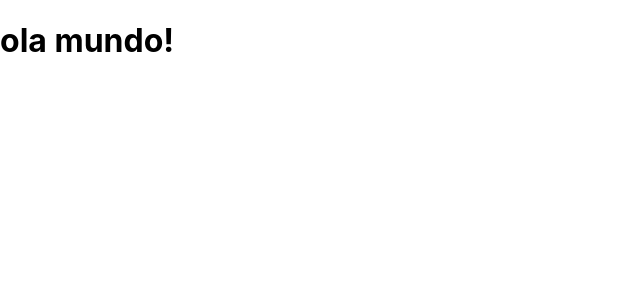
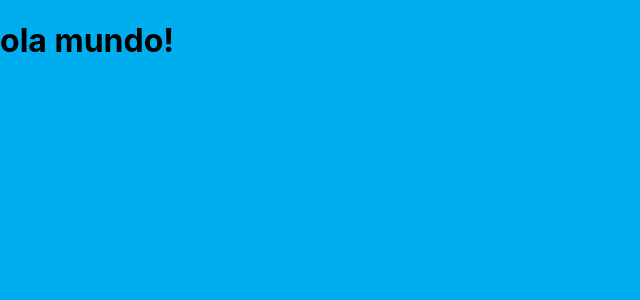
Before and after one commit to ThalysonOliveira/Cron-metro, a React (Create React App) app: page / in a window 1280 px wide. Shown: the top 300 px of the page, without its empty margins (0-640 px from the left). Built offline with nearby package versions, Linux system fonts and the light colour scheme.

Commit message:
Criado background-color

```diff
--- a/src/styles/index.css
+++ b/src/styles/index.css
@@ -5,6 +5,7 @@ body {
     sans-serif;
   -webkit-font-smoothing: antialiased;
   -moz-osx-font-smoothing: grayscale;
+  background-color: #00aeef;
 }
 
 code {
```
